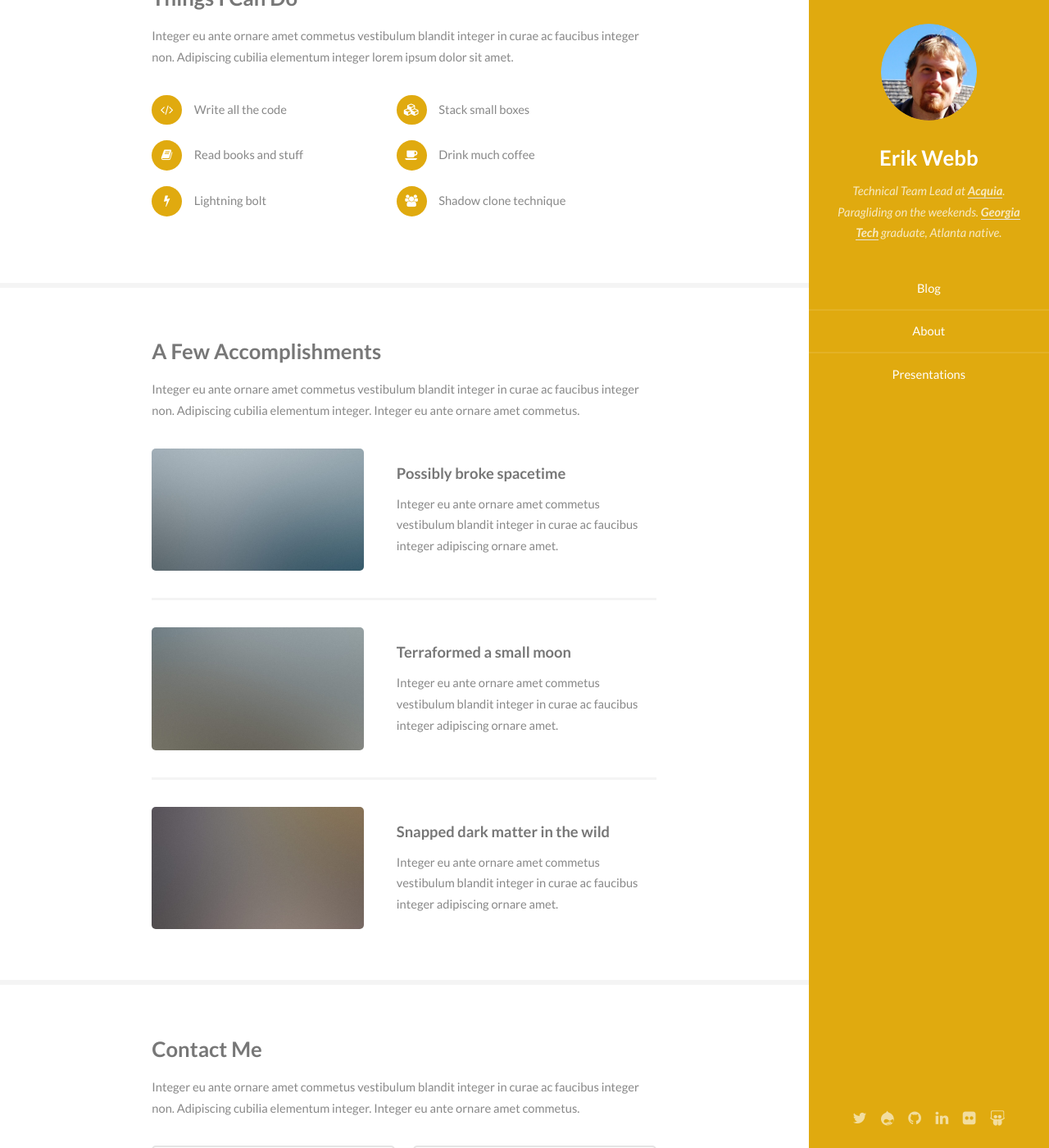
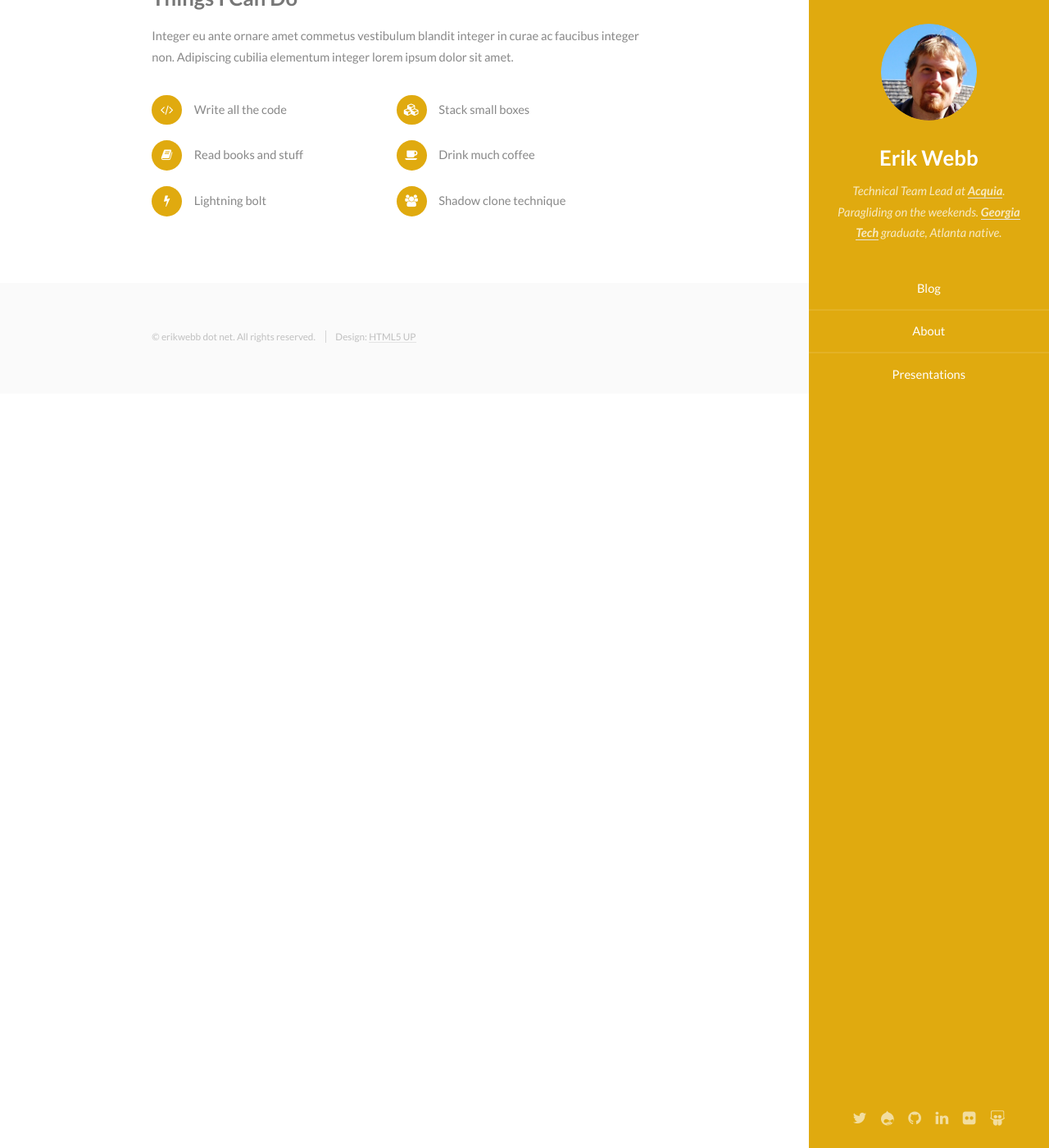
Before and after one commit to erikwebb/erikwebb.github.io, a Jekyll site: the page built from index.html, in a window 1280 px wide and 1400 px high, scrolled down 740 px. Shown: the whole window at 82% size. Built offline with Jekyll 4.4.1, drawn with Linux system fonts in a browser that asks for light colours.

Commit message:
Hide unused content

```diff
--- a/index.html
+++ b/index.html
@@ -18,7 +18,7 @@
           </section>
 
 					<!-- Three -->
-						<section id="three">
+            <!-- <section id="three">
               <div class="container">
                 <h3>A Few Accomplishments</h3>
                 <p>Integer eu ante ornare amet commetus vestibulum blandit integer in curae ac faucibus integer non. Adipiscing cubilia elementum integer. Integer eu ante ornare amet commetus.</p>
@@ -46,11 +46,11 @@
                   </article>
                 </div>
               </div>
-						</section>
+            </section> -->
 
 					<!-- Four -->
-						<section id="four">
+            <!-- <section id="four">
               <div class="container">
                 {% include contact.html %}
               </div>
-						</section>
+            </section> -->
```
Also changed, not shown: _posts/2010-12-14-install-ms-sql-php-extension-on-snow-leopard-and-damp.md (+1 -1 lines). Lines whose indentation alone changed are shown as unchanged.
